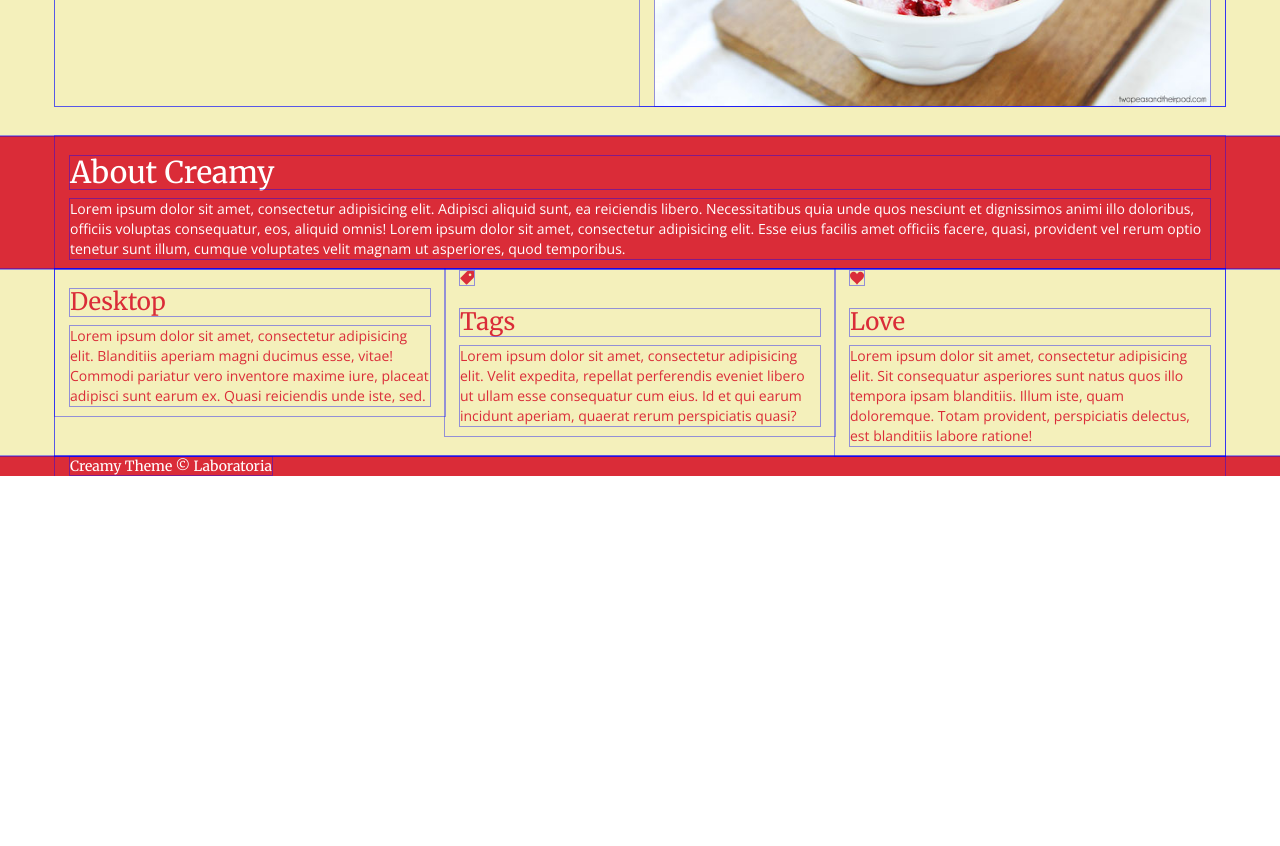
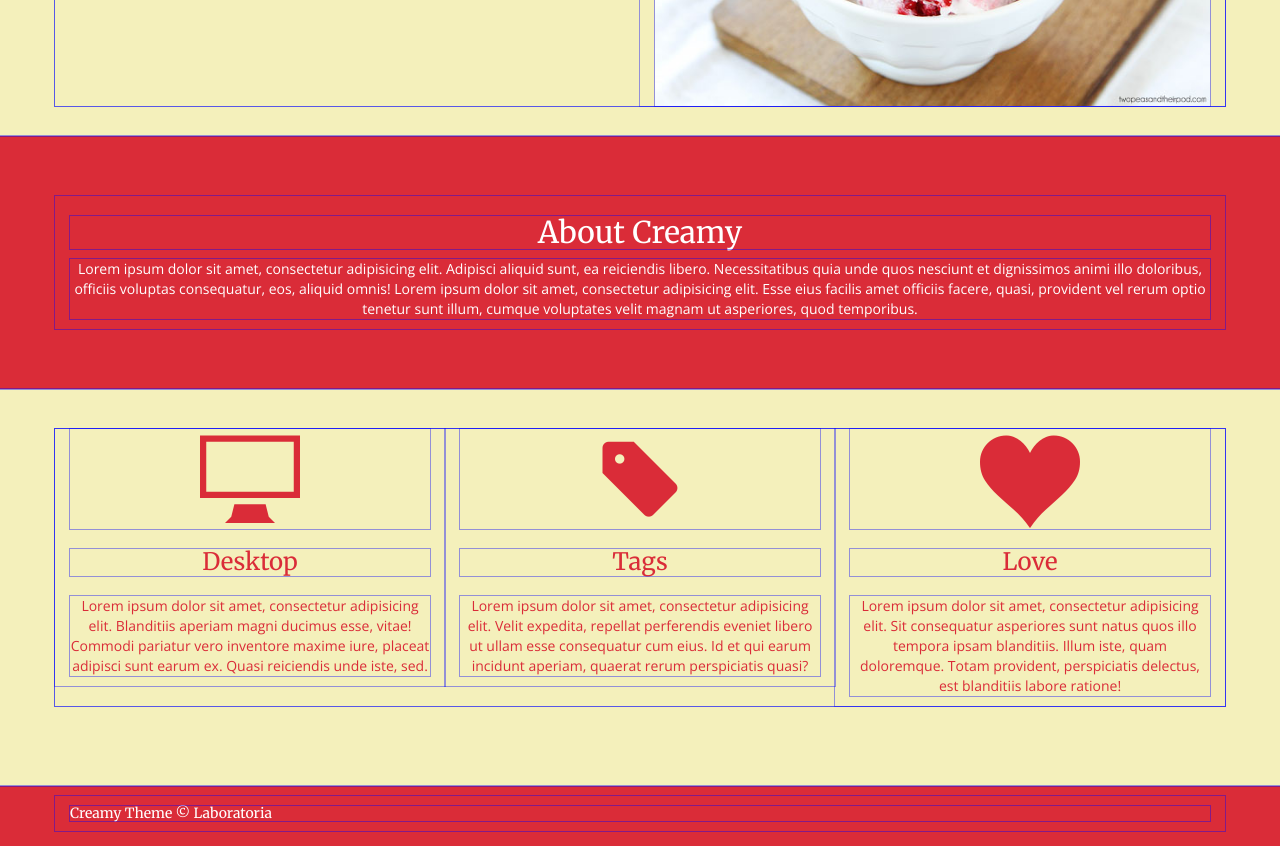
Before and after one commit to FabiAmpuero/creamy-theme, a plain HTML site: page index.html in a window 1280 px wide. Shown: the part 740-1586 px from the top of the page. Before the commit the page ends 1216 px from the top, so only its background shows below. Drawn offline with nearby package versions, Linux system fonts and the light colour scheme; files whose address does not match are found by name.

Commit message:
index terminado

```diff
--- a/css/main.css
+++ b/css/main.css
@@ -18,6 +18,9 @@ header, .about, footer {
 .contenido, .contact {
     background: rgb(244,240,187);
     color: rgb(218,44,56);
+}
+h2, h3, p {
+    text-align: center;
 }
 /* ------------------------------------------------------------------------------HEADER -- */
 header {
@@ -75,5 +78,22 @@ header {
     padding: 30px 0;
 }
 /* -------------------------------------------------------------------------------ABOUT -- */
+.about {
+    padding: 60px 0;
+}
 /* -----------------------------------------------------------------------------CONTACT -- */
-/* ------------------------------------------------------------------------------FOOTER -- */s
+.contact {
+    padding: 40px 0 80px 0;
+}
+.icon-contact {
+    font-size: 100px;
+    text-align: center;
+    display: block;
+}
+.contact h3 {
+    margin: 20px 0 20px 0;
+}
+/* ------------------------------------------------------------------------------FOOTER -- */
+footer {
+    padding: 10px 0 15px 0;
+}
--- a/index.html
+++ b/index.html
@@ -87,17 +87,17 @@
             <div class="container">
                 <div class="row"><a name="contact"></a>
                     <div class="col-md-4">
-                        <i class="icon-desktop"></i>
+                        <i class="icon-contact icon-display"></i>
                         <h3>Desktop</h3>
                         <p>Lorem ipsum dolor sit amet, consectetur adipisicing elit. Blanditiis aperiam magni ducimus esse, vitae! Commodi pariatur vero inventore maxime iure, placeat adipisci sunt earum ex. Quasi reiciendis unde iste, sed.</p>
                     </div>
                     <div class="col-md-4">
-                        <i class="icon-tag"></i>
+                        <i class="icon-contact icon-tag2"></i>
                         <h3>Tags</h3>
                         <p>Lorem ipsum dolor sit amet, consectetur adipisicing elit. Velit expedita, repellat perferendis eveniet libero ut ullam esse consequatur cum eius. Id et qui earum incidunt aperiam, quaerat rerum perspiciatis quasi?</p>
                     </div>
                     <div class="col-md-4">
-                        <i class="icon-heart"></i>
+                        <i class="icon-contact icon-heart"></i>
                         <h3>Love</h3>
                         <p>Lorem ipsum dolor sit amet, consectetur adipisicing elit. Sit consequatur asperiores sunt natus quos illo tempora ipsam blanditiis. Illum iste, quam doloremque. Totam provident, perspiciatis delectus, est blanditiis labore ratione!</p>
                     </div>
@@ -107,7 +107,7 @@
      <!-- ------------------------------------------------------------------------------FOOTER -->
         <footer>
             <div class="container">
-                <span>Creamy Theme © Laboratoria</span>
+                <h5>Creamy Theme © Laboratoria</h5>
             </div>
         </footer>
     </body>
```
